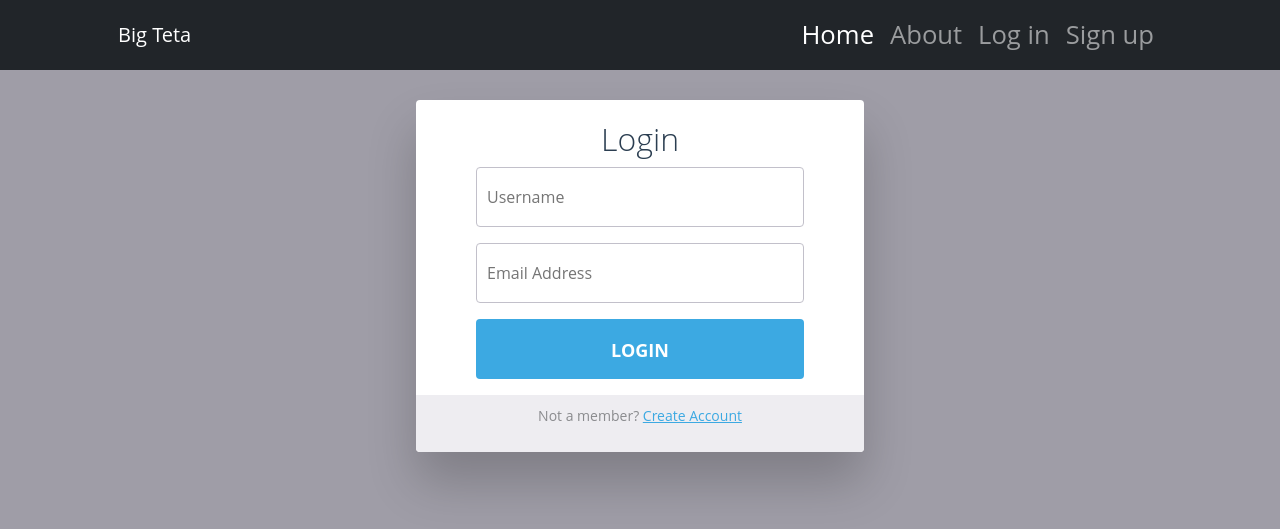
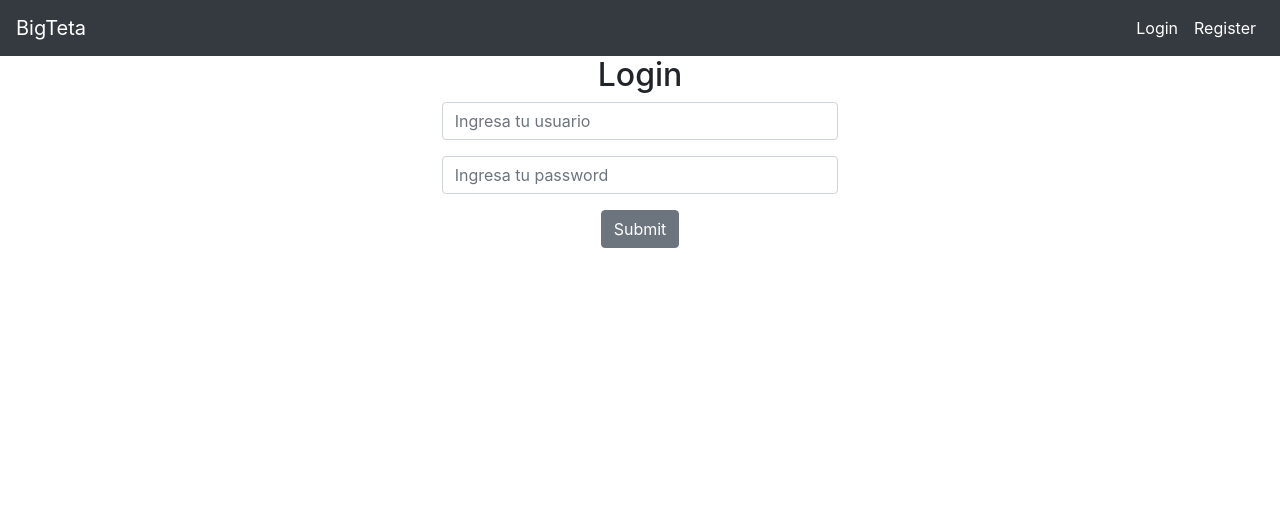
Before and after one commit to warleon/IS-project, a Django app: template webServer/project/Webserver/BigTeta/templates/login.html in a window 1280 px wide. Shown: the top 529 px of the page. Run offline with Django 4.2, Linux system fonts and the light colour scheme; the template is opened without the code that fills it, so the values that code supplies are empty; some libraries are stand-ins or nearby versions.

Commit message:
register and db working

```diff
--- a/webServer/project/Webserver/BigTeta/templates/base.html
+++ b/webServer/project/Webserver/BigTeta/templates/base.html
@@ -25,13 +25,13 @@
             {% endblock %}
         </main>
         <!-- Bootstrap core JS-->
-        <script src="https://cdn.jsdelivr.net/npm/bootstrap@5.1.3/dist/js/bootstrap.bundle.min.js"></script>
+        <script src="https://cdn.jsdelivr.net/npm/bootstrap@5.1.3/dist/js/bootstrap.bundle.min.js%22%3E</script>
         <!-- Core theme JS-->
         <script src="{% static  '/theme/js/scripts.js'  %}"></script>
-        <!-- * * * * * * * * * * * * * * * * * * * * * * * * * * * * * * * * * * * * * * * *-->
-        <!-- * *                               SB Forms JS                               * *-->
-        <!-- * * Activate your form at https://startbootstrap.com/solution/contact-forms * *-->
-        <!-- * * * * * * * * * * * * * * * * * * * * * * * * * * * * * * * * * * * * * * * *-->
-        <script src="https://cdn.startbootstrap.com/sb-forms-latest.js"></script>
+        <!-- * * * * * * * * * * * * * * * * * * * * * * * * * * * * * * * * * * * * * * * -->
+        <!-- *                               SB Forms JS                               * -->
+        <!-- * Activate your form at https://startbootstrap.com/solution/contact-forms * -->
+        <!-- * * * * * * * * * * * * * * * * * * * * * * * * * * * * * * * * * * * * * * *-->
+        <script src="https://cdn.startbootstrap.com/sb-forms-latest.js%22%3E</script>
     </body>
 </html>
--- a/webServer/project/Webserver/BigTeta/templates/login.html
+++ b/webServer/project/Webserver/BigTeta/templates/login.html
@@ -1,190 +1,35 @@
 {% extends 'base.html' %}
 
-{% block title %} Log in {% endblock %}
+{% block content %}
 
-{% block content %}
-<html>
-  <head>
-    <title>Title of the document</title>
-    <style>
-      body {
-  background-color: #9f9da7;
-  font-size: 1.6rem;
-  font-family: "Open Sans", sans-serif;
-  color: #2b3e51;
-}
+<h2 class ="text-center"> Login </h2>
 
-h2 {
-  font-weight: 300;
-  text-align: center;
-}
+<div class = "col-md-4 offset-md-4">
+    <form method ="POST">
 
-p {
-  position: relative;
-}
+        {% csrf_token %}
 
-a,
-a:link,
-a:visited,
-a:active {
-  color: #3ca9e2;
-  -webkit-transition: all 0.2s ease;
-  transition: all 0.2s ease;
-}
-a:focus, a:hover,
-a🔗focus,
-a🔗hover,
-a:visited:focus,
-a:visited:hover,
-a:active:focus,
-a:active:hover {
-  color: #329dd5;
-  -webkit-transition: all 0.2s ease;
-  transition: all 0.2s ease;
-}
+      <div class="form-group">
 
-#login-form-wrap {
-  background-color: #fff;
-  width: 35%;
-  margin: 30px auto;
-  text-align: center;
-  padding: 20px 0 0 0;
-  border-radius: 4px;
-  box-shadow: 0px 30px 50px 0px rgba(0, 0, 0, 0.2);
-}
+        <input type="text" class="form-control" placeholder="Ingresa tu usuario" name = "username">
 
-#login-form {
-  padding: 0 60px;
-}
+      </div>
+      <div class="form-group">
 
-input {
-  display: block;
-  box-sizing: border-box;
-  width: 100%;
-  outline: none;
-  height: 60px;
-  line-height: 60px;
-  border-radius: 4px;
-}
+        <input type="password" class="form-control"  placeholder="Ingresa tu password" name="password">
+      </div>
 
-input[type="text"],
-input[type="email"] {
-  width: 100%;
-  padding: 0 0 0 10px;
-  margin: 0;
-  color: #8a8b8e;
-  border: 1px solid #c2c0ca;
-  font-style: normal;
-  font-size: 16px;
-  -webkit-appearance: none;
-     -moz-appearance: none;
-          appearance: none;
-  position: relative;
-  display: inline-block;
-  background: none;
-}
-input[type="text"]:focus,
-input[type="email"]:focus {
-  border-color: #3ca9e2;
-}
-input[type="text"]:focus:invalid,
-input[type="email"]:focus:invalid {
-  color: #cc1e2b;
-  border-color: #cc1e2b;
-}
-input[type="text"]:valid ~ .validation,
-input[type="email"]:valid ~ .validation {
-  display: block;
-  border-color: #0C0;
-}
-input[type="text"]:valid ~ .validation span,
-input[type="email"]:valid ~ .validation span {
-  background: #0C0;
-  position: absolute;
-  border-radius: 6px;
-}
-input[type="text"]:valid ~ .validation span:first-child,
-input[type="email"]:valid ~ .validation span:first-child {
-  top: 30px;
-  left: 14px;
-  width: 20px;
-  height: 3px;
-  -webkit-transform: rotate(-45deg);
-          transform: rotate(-45deg);
-}
-input[type="text"]:valid ~ .validation span:last-child,
-input[type="email"]:valid ~ .validation span:last-child {
-  top: 35px;
-  left: 8px;
-  width: 11px;
-  height: 3px;
-  -webkit-transform: rotate(45deg);
-          transform: rotate(45deg);
-}
 
-.validation {
-  display: none;
-  position: absolute;
-  content: " ";
-  height: 60px;
-  width: 30px;
-  right: 15px;
-  top: 0px;
-}
+    <link rel="stylesheet" href="https://stackpath.bootstrapcdn.com/bootstrap/4.1.3/css/bootstrap.min.css%22%3E
 
-input[type="submit"] {
-  border: none;
-  display: block;
-  background-color: #3ca9e2;
-  color: #fff;
-  font-weight: bold;
-  text-transform: uppercase;
-  cursor: pointer;
-  -webkit-transition: all 0.2s ease;
-  transition: all 0.2s ease;
-  font-size: 18px;
-  position: relative;
-  display: inline-block;
-  cursor: pointer;
-  text-align: center;
-}
-input[type="submit"]:hover {
-  background-color: #329dd5;
-  -webkit-transition: all 0.2s ease;
-  transition: all 0.2s ease;
-}
+    <div class="container">
+      <div class="row">
+        <div class="col text-center">
+          <button class="btn btn-secondary">Submit</button>
+        </div>
+      </div>
+    </div>    </form>
 
-#create-account-wrap {
-  background-color: #eeedf1;
-  color: #8a8b8e;
-  font-size: 14px;
-  width: 100%;
-  padding: 10px 0;
-  border-radius: 0 0 4px 4px;
-}
-    </style>
-  </head>
-  <body>
-    <!-- partial:index.partial.html -->
-    <div id="login-form-wrap">
-      <h2>Login</h2>
-      <form id="login-form">
-        <p>
-        <input type="text" id="username" name="username" placeholder="Username" required><i class="validation"><span></span><span></span></i>
-        </p>
-        <p>
-        <input type="email" id="email" name="email" placeholder="Email Address" required><i class="validation"><span></span><span></span></i>
-        </p>
-        <p>
-        <input type="submit" id="login" value="Login">
-        </p>
-      </form>
-      <div id="create-account-wrap">
-        <p>Not a member? <a href="#">Create Account</a><p>
-      </div><!--create-account-wrap-->
-    </div><!--login-form-wrap-->
-    <!-- partial -->
+</div>
 
-    </body>
-</html>
 {% endblock %}
--- a/webServer/project/Webserver/BigTeta/templates/navbar.html
+++ b/webServer/project/Webserver/BigTeta/templates/navbar.html
@@ -1,22 +1,46 @@
+<html lang="en">
+  <head>
+    <!-- Required meta tags -->
+    <meta charset="utf-8">
+    <meta name="viewport" content="width=device-width, initial-scale=1, shrink-to-fit=no">
+
+    <!-- Bootstrap CSS -->
+    <link rel="stylesheet" href="https://stackpath.bootstrapcdn.com/bootstrap/4.3.1/css/bootstrap.min.css" integrity="sha384-ggOyR0iXCbMQv3Xipma34MD+dH/1fQ784/j6cY/iJTQUOhcWr7x9JvoRxT2MZw1T" crossorigin="anonymous">
+
+    <title>Hello, world!</title>
+  </head>
 <nav class="navbar navbar-expand-lg navbar-dark bg-dark">
-  <div class="container px-5">
-      <a class="navbar-brand" href="#!">Big Teta</a>
-      <button class="navbar-toggler" type="button" data-bs-toggle="collapse" data-bs-target="#navbarSupportedContent" aria-controls="navbarSupportedContent" aria-expanded="false" aria-label="Toggle navigation"><span class="navbar-toggler-icon"></span></button>
-      <div class="collapse navbar-collapse" id="navbarSupportedContent">
-          <ul class="navbar-nav ms-auto mb-2 mb-lg-0">
-              <li class="nav-item"><a class="nav-link active" aria-current="page" href="home">Home</a></li>
-              <li class="nav-item"><a class="nav-link" href="home">About</a></li>
-              <li class="nav-item"><a class="nav-link" href="login">Log in</a></li>
-              <li class="nav-item"><a class="nav-link" href="register">Sign up</a></li>
-          </ul>
-      </div>
-  </div>
-</nav>
+  <a class="navbar-brand" href="home">BigTeta</a>
+  <button class="navbar-toggler" type="button" data-toggle="collapse" data-target="#navbarSupportedContent" aria-controls="navbarSupportedContent" aria-expanded="false" aria-label="Toggle navigation">
+    <span class="navbar-toggler-icon"></span>
+  </button>
+
+  <div class="collapse navbar-collapse" id="navbarSupportedContent">
+    <ul class="navbar-nav ml-auto">
+
+      {# Will know if user is logged in or not#}
+      {% if user.is_authenticated %}
+
+      <li class="nav-item active">
+        <a class="nav-link" href="logout">Logout</a>
+      </li>
 
 
 
-<!--<div>
-    <span><a href='home'>Home</a></span>
-    <span><a href='login'>Log in</a></span>
-    <span><a href='register'>Sign up</a></span>
-</div> -->
+
+      {% else %}
+
+      <li class="nav-item active">
+        <a class="nav-link" href="login">Login</a>
+      </li>
+
+        <li class="nav-item active">
+        <a class="nav-link" href="register">Register</a>
+      </li>
+
+      {% endif%}
+
+    </ul>
+
+  </div>
+</nav>
--- a/webServer/project/Webserver/BigTeta/urls.py
+++ b/webServer/project/Webserver/BigTeta/urls.py
@@ -8,4 +8,5 @@ urlpatterns = [
     path('home', views.index, name='home'),
     path('login', views.login, name='login'),
     path('register', views.register, name='register'),
+    path('logout', views.logout_user, name='logout'),
 ]
--- a/webServer/project/Webserver/Webserver/urls.py
+++ b/webServer/project/Webserver/Webserver/urls.py
@@ -17,6 +17,6 @@ from django.contrib import admin
 from django.urls import include, path
 
 urlpatterns = [
-    path('BigTeta/', include('BigTeta.urls')),
+    path('', include('BigTeta.urls')),
     path('admin/', admin.site.urls),
 ]
```
Also changed, not shown: webServer/project/Webserver/BigTeta/templates/register.html (+23 -84 lines), webServer/project/Webserver/BigTeta/views.py (+46 -7 lines).
